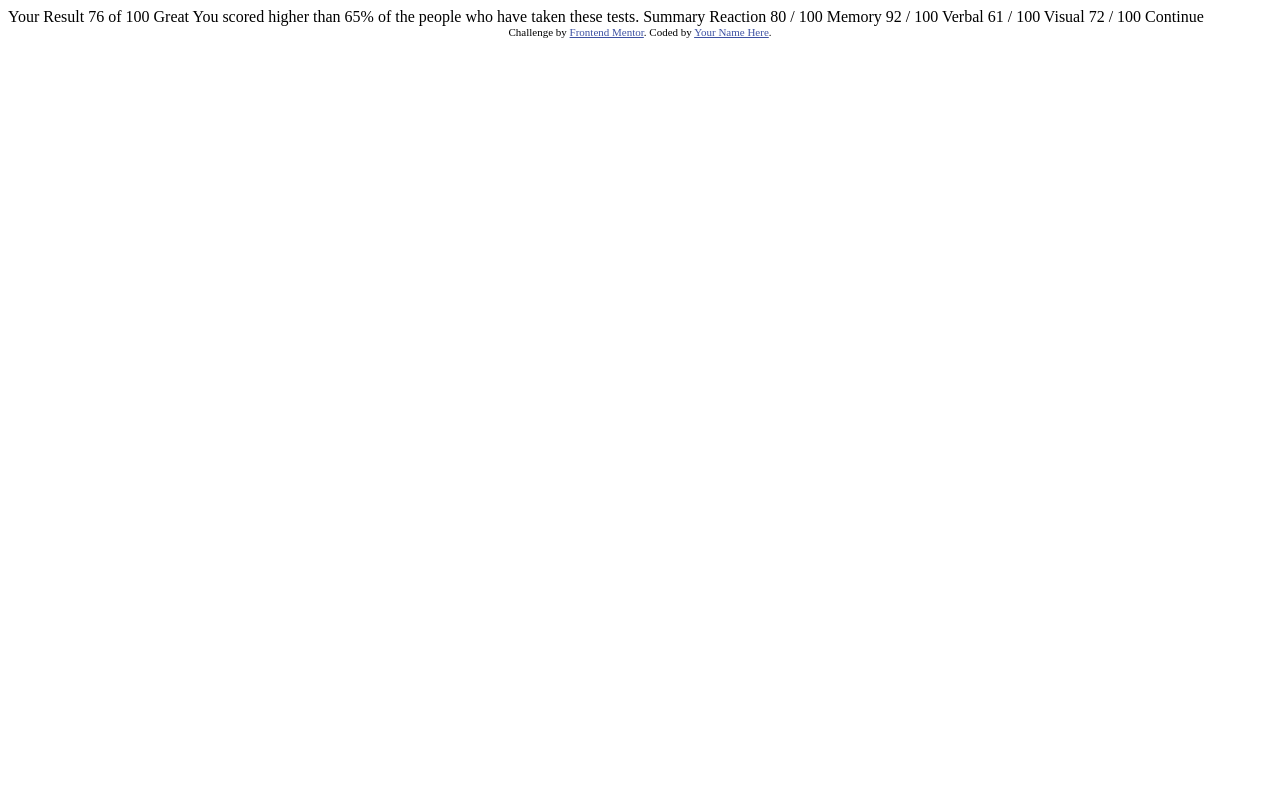
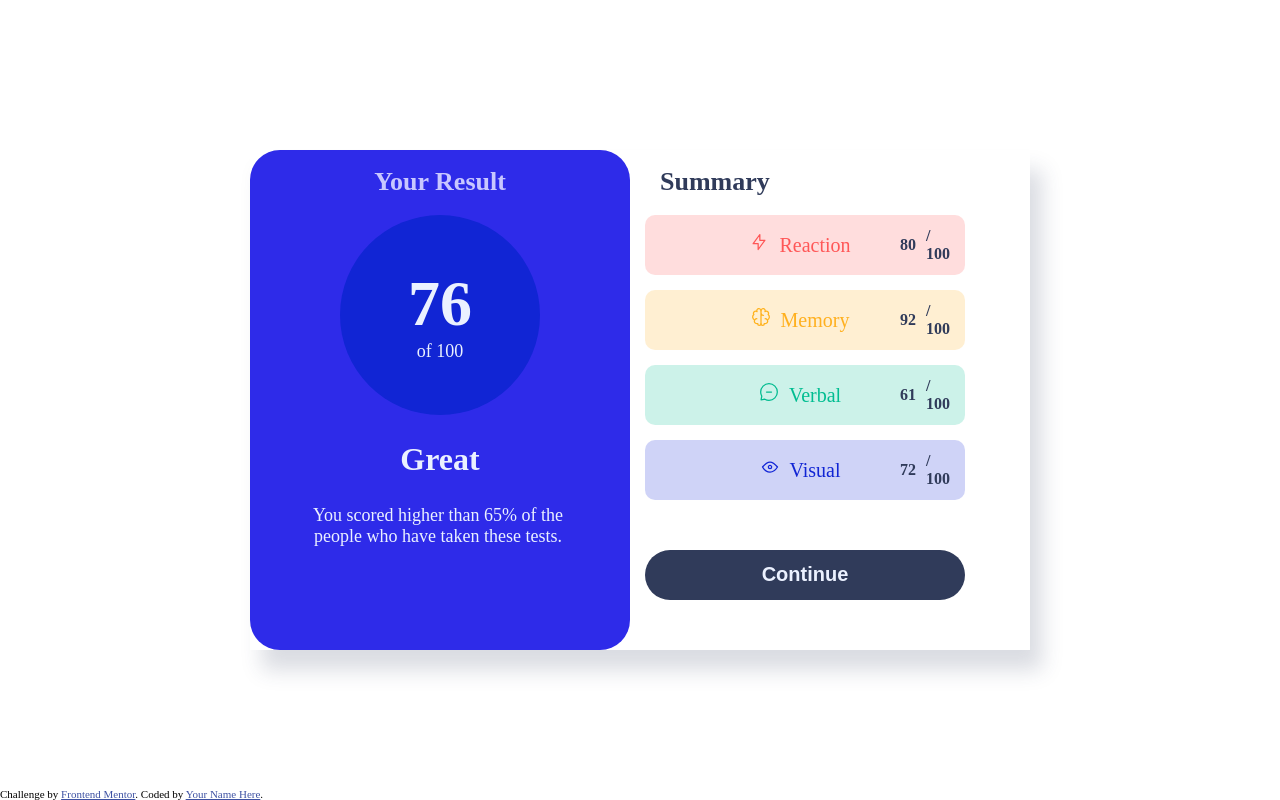
Before and after one commit to ToshifumiDT/results-summary-component-main, a plain HTML site: page index.html in a window 1280 px wide. Drawn offline with Linux system fonts and the light colour scheme.

Commit message:
added css

```diff
--- /dev/null
+++ b/css/style.css
@@ -0,0 +1,213 @@
+body {
+    padding: 0%;
+    margin: 0%;
+    background-color: hsl(0, 0%, 100%);
+    box-sizing: border-box;
+    display: flex;
+    justify-content: center;
+    align-items: center;
+    height: 100vh;
+}
+
+.container-wrapper {
+    display: flex;
+    justify-content: space-between;
+    align-items: center;
+    width: 780px;
+    box-shadow: 12px 20px 20px  hsla(224, 30%, 27%, 0.178)
+}
+
+.container1 {
+    background-color: hsl(241, 81%, 54%);
+    width: 380px;
+    height: 500px;
+    border-radius: 30px;
+}
+
+.container2 {
+    background-color: rgb(255, 255, 255);
+    width: 400px;
+    height: 500px;
+    border-radius: 0 30px 30px 0;
+}
+
+.circle{
+    width: 200px;
+    height: 200px;
+    border-radius: 100px;
+    background-color: hsl(234, 85%, 45%);
+    display: flex;
+    justify-content: center;
+    flex-direction: column;
+    margin:auto;
+}
+
+#circle76{
+    color: hsl(221, 100%, 96%);
+    text-align: center;
+    font-size: 64px;
+    margin-bottom: 0;
+}
+
+#circle100{
+    text-align: center;
+    font-size: 18px;
+    margin: 0 auto;
+}
+
+h1{
+    font-size: 26px;
+}
+
+#result{
+    color: hsl(241, 100%, 89%);
+    text-align: center;
+}
+
+#summary{
+    margin-left: 30px;
+    color: hsl(224, 30%, 27%);
+}
+
+
+h2{
+    font-size: 32px;
+    text-align: center;
+    color: hsl(221, 100%, 96%);
+
+}
+
+p{
+    font-size: 18px;
+    color: hsl(221, 100%, 96%);
+    text-align: center;
+    margin-left: 55px;
+    width: 70%;
+
+}
+
+#red{
+    color: hsl(0, 100%, 67%);
+    font-size: 20px;
+}
+
+.reaction{
+    background-color: hsla(0, 100%, 67%, 0.200);
+    border-radius: 10px;
+    width: 80%;
+    height: 60px;
+    display: flex;
+    flex-direction: row;
+    justify-content: center;
+    align-items: center;
+    margin: 15px;
+}
+
+#yellow{
+    color: hsl(39, 100%, 56%);
+    font-size: 20px;
+}
+
+.memory{
+    background-color: hsla(39, 100%, 56%, 0.200);
+    border-radius: 10px;
+    width: 80%;
+    height: 60px;
+    display: flex;
+    flex-direction: row;
+    justify-content: center;
+    align-items: center;
+    margin: 15px;
+}
+
+#green{
+    color: hsl(166, 100%, 37%);
+    font-size: 20px;
+}
+
+.verval{
+    background-color: hsla(166, 100%, 37%, 0.200);
+    border-radius: 10px;
+    width: 80%;
+    height: 60px;
+    display: flex;
+    flex-direction: row;
+    justify-content: center;
+    align-items: center;
+    margin: 15px;
+}
+
+#blue{
+    color: hsl(234, 85%, 45%);
+    font-size: 20px;
+}
+
+.visual{
+    background-color: hsla(234, 85%, 45%, 0.200);
+    border-radius: 10px;
+    width: 80%;
+    height: 60px;
+    display: flex;
+    flex-direction: row;
+    justify-content: center;
+    align-items: center;
+    margin: 15px;
+}
+
+#button-styling{
+    color: hsl(221, 100%, 96%)
+}
+
+
+.attribution{
+    position: fixed;
+    bottom: 0;
+    left: 0;
+}
+
+#icon{
+    margin-right: 10px;
+}
+
+#number1{
+    color: hsl(224, 30%, 27%);
+    margin-right: 10px;
+}
+
+#number2{
+    color: hsl(224, 30%, 27%);
+    margin: 10px 10px 10px 0;
+}
+
+
+
+#button-styling {
+    border: none;
+    background-color: hsl(224, 30%, 27%);
+    color: hsl(221, 100%, 96%);
+    width: 80%;
+    height: 50px;
+    border-radius: 25px;
+    font-size: 20px;
+    font-weight: 700;
+    display: flex;
+    flex-direction: row;
+    justify-content: center;
+    align-items: center;
+    margin: 50px 15px;
+}
+
+header{
+    color: hsl(0, 100%, 67%);
+    color: hsl(39, 100%, 56%);
+    color: hsl(166, 100%, 37%);
+    color: hsl(234, 85%, 45%);
+    color: hsl(252, 100%, 67%);
+    color: hsl(241, 81%, 54%);
+    color: hsla(256, 72%, 46%, 1);
+    color: hsla(241, 72%, 46%, 0);
+    color: hsl(0, 0%, 100%);
+    color: hsl(221, 100%, 96%);
+    color: hsl(241, 100%, 89%);
+    color: hsl(224, 30%, 27%);
+}
--- a/index.html
+++ b/index.html
@@ -5,6 +5,7 @@
   <meta name="viewport" content="width=device-width, initial-scale=1.0"> <!-- displays site properly based on user's device -->
 
   <link rel="icon" type="image/png" sizes="32x32" href="./assets/images/favicon-32x32.png">
+  <link rel="stylesheet" href="./css/style.css">
 
   <title>Frontend Mentor | Results summary component</title>
 
@@ -15,33 +16,49 @@
   </style>
 </head>
 <body>
+  <main>
+    <div class="container-wrapper">
+      <div class="container1">
+      <h1 id="result">Your Result</h1>
 
-  Your Result
-  76
-  of 100
+        <div class="circle">
+         <b id="circle76">76</b>
+         <p id="circle100">of 100</p>
+        </div>
 
-  Great
-  You scored higher than 65% of the people who have taken these tests.
+        <h2 id="great">Great</h2>
+        <p>You scored higher than 65% of the people who have taken these tests.</p>
+      </div>
 
-  Summary
+      <div class="container2">
+         <h1 id="summary">Summary</h1>
+          <div class="reaction">
+            <p class="" id="red"><img src="./assets/images/icon-reaction.svg" alt="" id="icon">Reaction</p>
+            <b id="number1">80</b><b id="number2"> / 100</b>
+          </div>
+          <div class="memory">
+            <p class="" id="yellow"><img src="./assets/images/icon-memory.svg" alt="" id="icon">Memory</p>
+            <b id="number1">92</b><b id="number2"> / 100</b>
+          </div>
+          <div class="verval">
+           <p class="" id="green"><img src="./assets/images/icon-verbal.svg" alt="" id="icon">Verbal</p>
+           <b id="number1">61</b><b id="number2"> / 100</b>
+          </div>
+          <div class="visual">
+           <p class="" id="blue"><img src="./assets/images/icon-visual.svg" alt="" id="icon">Visual</p>
+           <b id="number1">72</b><b id="number2"> / 100</b>
+          </div>
+         <button class="" id="button-styling">Continue</button>
+      </div>
+    </div>
+  </main>
 
-  Reaction
-  80 / 100
 
-  Memory
-  92 / 100
-
-  Verbal
-  61 / 100
-
-  Visual
-  72 / 100
-
-  Continue
-
+<footer>
   <div class="attribution">
     Challenge by <a href="https://www.frontendmentor.io?ref=challenge" target="_blank">Frontend Mentor</a>.
     Coded by <a href="#">Your Name Here</a>.
   </div>
+</footer>
 </body>
 </html>
```
